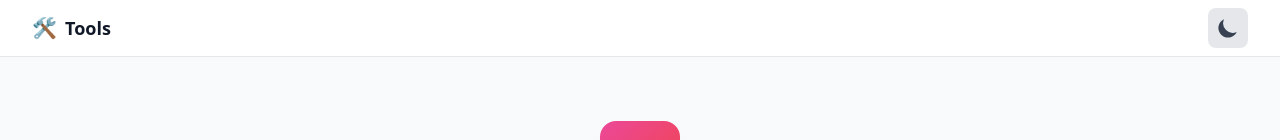
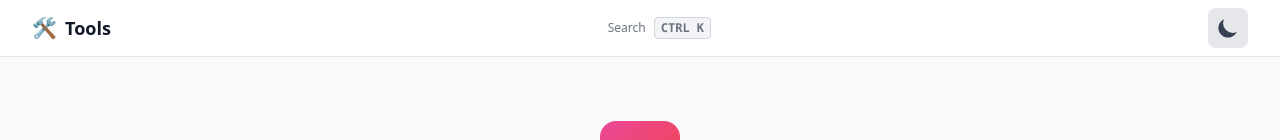
Before and after one commit to yogasw/tools, a Svelte app: page / in a window 1280 px wide. Shown: the top 140 px of the page. Built offline with nearby package versions, Linux system fonts and the light colour scheme.

Commit message:
Add search hint button with keyboard shortcut indication in the header

```diff
--- a/src/App.svelte
+++ b/src/App.svelte
@@ -216,6 +216,17 @@
           </h1>
         </button>
 
+        <!-- Search Hint -->
+        <button
+          on:click={openSearchModal}
+          class="hidden sm:flex items-center gap-2 px-3 py-1.5 text-xs text-gray-500 dark:text-gray-400 hover:text-gray-700 dark:hover:text-gray-300 transition-colors"
+        >
+          <span>Search</span>
+          <kbd class="px-1.5 py-0.5 text-xs font-semibold bg-gray-100 dark:bg-gray-800 border border-gray-300 dark:border-gray-700 rounded">
+            {isMac ? '⌘' : 'CTRL'} K
+          </kbd>
+        </button>
+
         <!-- Theme Toggle -->
         <ThemeToggle />
       </div>
```
